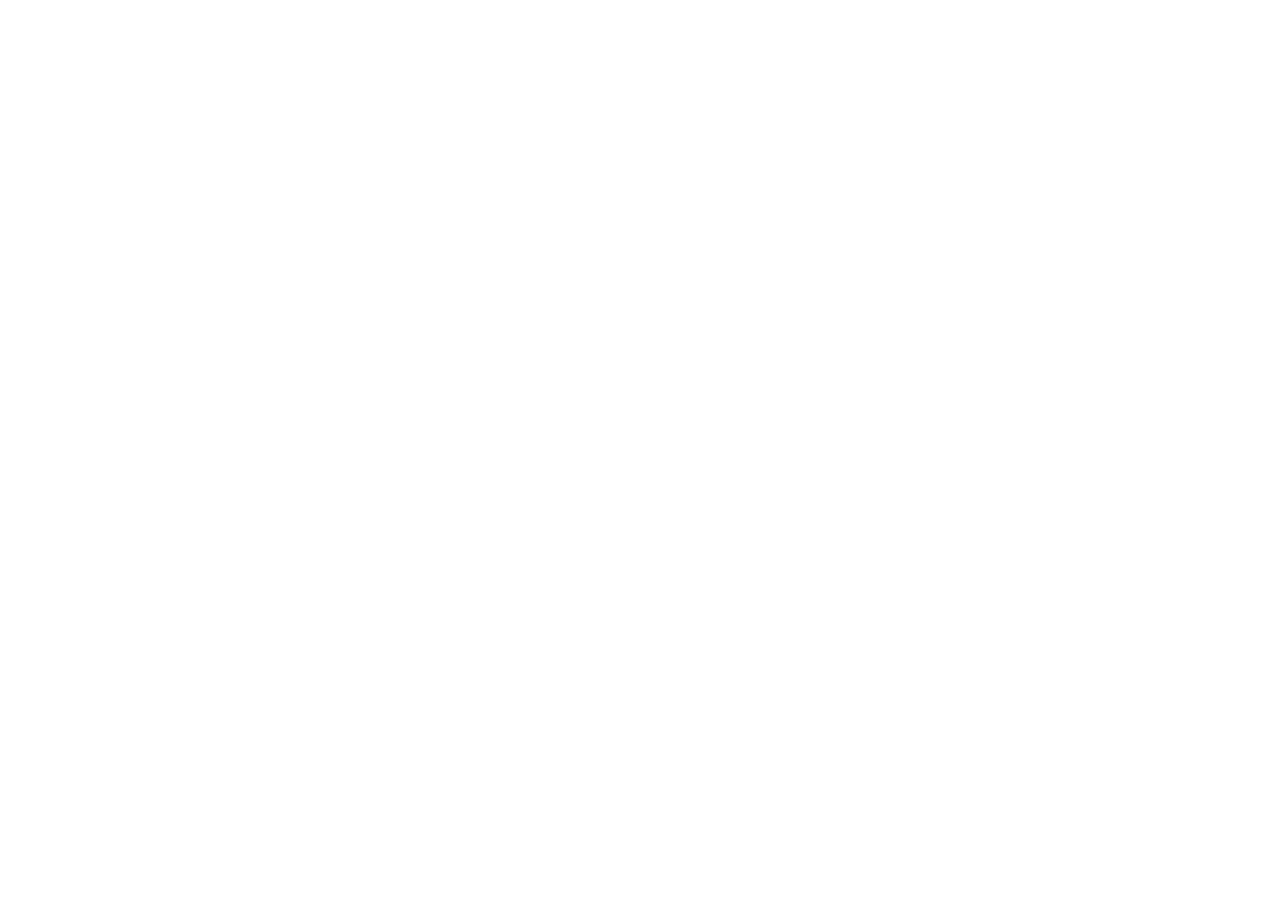
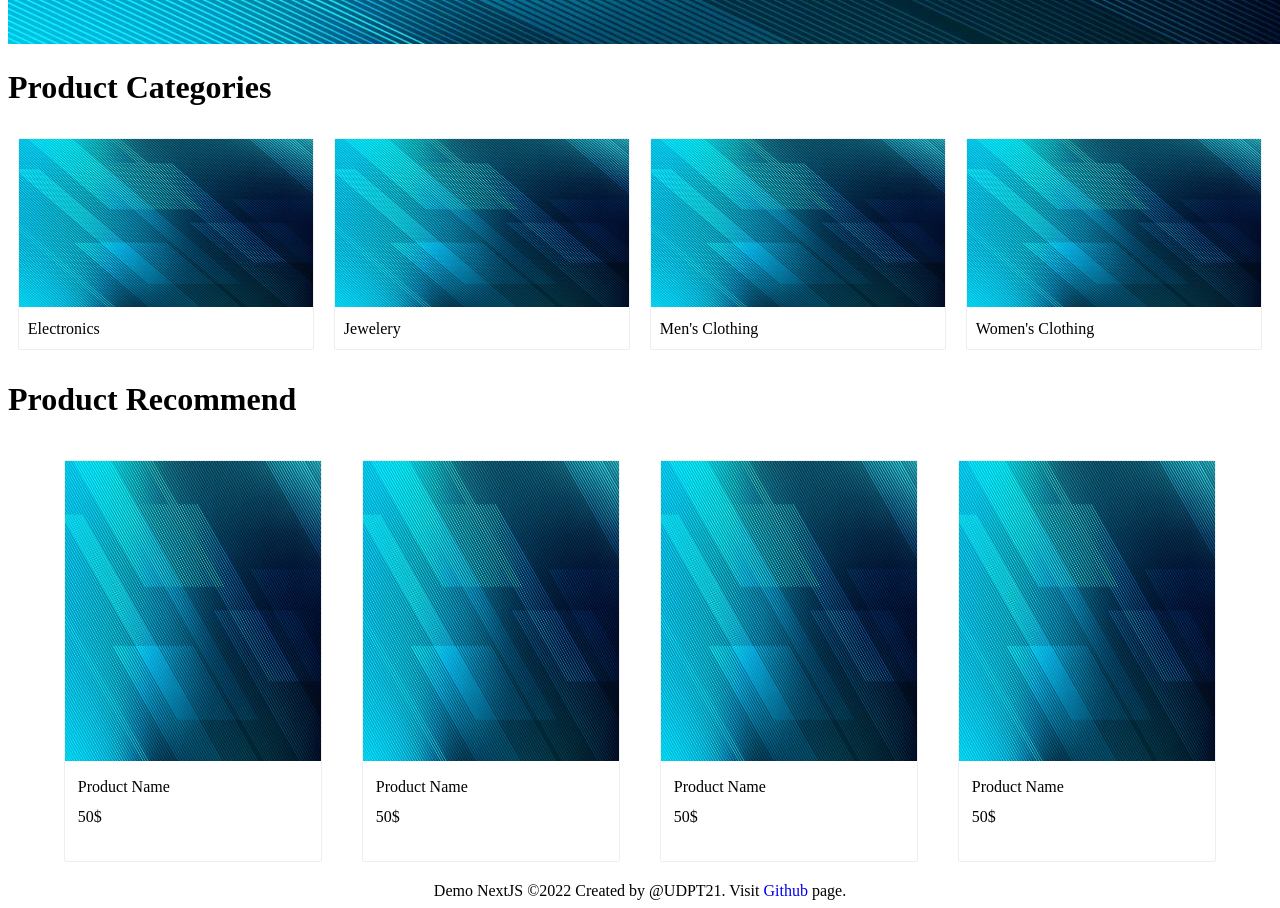
Before and after one commit to quocthinhred/My-Next_App, a Next.js app: page / in a window 1280 px wide. Shown: the part 400-1308 px from the top of the page. Before the commit the page ends 800 px from the top, so only its background shows below. Built offline with nearby package versions, Linux system fonts and the light colour scheme.

Commit message:
Homepage

```diff
--- /dev/null
+++ b/components/category/categoryCard.js
@@ -0,0 +1,41 @@
+import React from 'react'
+import styled from 'styled-components'
+
+function CategoryCard(props) {
+
+    const Image = styled.img `
+        width: 100%;
+        height: 80%;
+    `
+
+    const Card = styled.div `
+        margin: 10px;
+        width: 24vw;
+        height: 18vw;
+        max-width: 340px;
+        max-height: 210px;
+        border-radius: 2px;
+        border: 1px solid #eee;
+        cursor: pointer;
+        &:hover{
+            box-shadow: rgba(0, 0, 0, 0.24) 0px 3px 8px;
+            transition: 0.5s;
+        }
+    `
+
+    const Text = styled.div `
+        padding: 3%;
+        text-transform: capitalize;
+    `
+
+  return (
+    <Card>
+        <Image src={props.image} alt='category'/>
+        <Text>
+            {props.name}
+        </Text>
+    </Card>
+  )
+}
+
+export default CategoryCard
--- /dev/null
+++ b/components/footer.js
@@ -0,0 +1,11 @@
+import React from 'react'
+
+function Footer() {
+  return (
+    <div style={{ textAlign: 'center', textDecoration: 'none' }}>
+        Demo NextJS ©2022 Created by @UDPT21. Visit <a style={{ textDecoration: 'none' }} href='https://github.com/quocthinhred/My-Next_App'>Github</a> page.
+    </div>
+  )
+}
+
+export default Footer
--- /dev/null
+++ b/components/product/productCard.js
@@ -0,0 +1,47 @@
+import React from 'react'
+import styled from 'styled-components'
+
+function ProductCard(props) {
+    const Image = styled.img`
+        width: 100%;
+        height: 75%;
+    `
+
+    const Card = styled.div`
+        margin: 20px;
+        width: 20vw;
+        height: 40vw;
+        max-width: 280px;
+        max-height: 400px;
+        border-radius: 2px;
+        border: 1px solid #eee;
+        cursor: pointer;
+        &:hover{
+            box-shadow: rgba(0, 0, 0, 0.24) 0px 3px 8px;
+            transition: 0.5s;
+        }
+    `
+
+    const Name = styled.div`
+        padding: 5%;
+    `
+
+    const Price = styled.div `
+        padding: 5%;
+        padding-top: 0;
+    `
+
+    return (
+        <Card>
+            <Image src='/image/slider1.jpg' alt='category' />
+            <Name>
+                {props.name}
+            </Name>
+            <Price>
+                {props.price}
+            </Price>
+        </Card>
+    )
+}
+
+export default ProductCard
--- /dev/null
+++ b/components/slider.js
@@ -0,0 +1,21 @@
+import React from 'react'
+import styled from 'styled-components'
+
+function Slider() {
+
+    const Image = styled.img`
+        width: 100vw;
+        height: 400px;
+    `;
+
+  return (
+    <div>
+        <Image
+            src='/image/slider1.jpg'
+            alt='slider'
+        />
+    </div>
+  )
+}
+
+export default Slider
--- a/package.json
+++ b/package.json
@@ -15,7 +15,8 @@
     "next": "12.1.1",
     "react": "17.0.2",
     "react-bootstrap": "^2.2.2",
-    "react-dom": "17.0.2"
+    "react-dom": "17.0.2",
+    "styled-components": "^5.3.5"
   },
   "devDependencies": {
     "autoprefixer": "^10.4.4",
--- a/pages/index.js
+++ b/pages/index.js
@@ -2,11 +2,48 @@
 import Image from 'next/image'
 import styles from '../styles/Home.module.css'
 import Layout from '../components/Layout'
+import Slider from '../components/slider'
+import CategoryCard from '../components/category/categoryCard'
+import styled from 'styled-components'
+import Footer from '../components/footer'
+import ProductCard from '../components/product/productCard'
 
 export default function Home() {
+
+  const Category = styled.div `
+    display: flex;
+    justify-content: center;
+  `
+
+  const Product = styled.div `
+    display: flex;
+    justify-content: center;
+  `
+
+  const collections = [
+      "electronics",
+      "jewelery",
+      "men's clothing",
+      "women's clothing"
+    ]
+
   return (
     <Layout>
-      <h1 className='text-center mt-5'>WELCOME</h1>
+      <Slider></Slider>
+      <h1 className='text-center mt-5'>Product Categories</h1>
+      <Category>
+        {collections.map((collection, index) => (
+          <CategoryCard key={index} name={collection} image="/image/slider1.jpg"></CategoryCard>
+        ))}
+      </Category>
+      <h1 className='text-center mt-5'>Product Recommend</h1>
+      <Product>
+        <ProductCard name="Product Name" image="/image/slider1.jpg" price='50$'></ProductCard>
+        <ProductCard name="Product Name" image="/image/slider1.jpg" price='50$'></ProductCard>
+        <ProductCard name="Product Name" image="/image/slider1.jpg" price='50$'></ProductCard>
+        <ProductCard name="Product Name" image="/image/slider1.jpg" price='50$'></ProductCard>
+      </Product>
+      <Footer></Footer>
     </Layout>
   )
 }
```
Also changed, not shown: components/product/product.js (added, +11 -0 lines), public/image/slider1.jpg (added), 1 other file (tests, documents, lock files or other folders).
